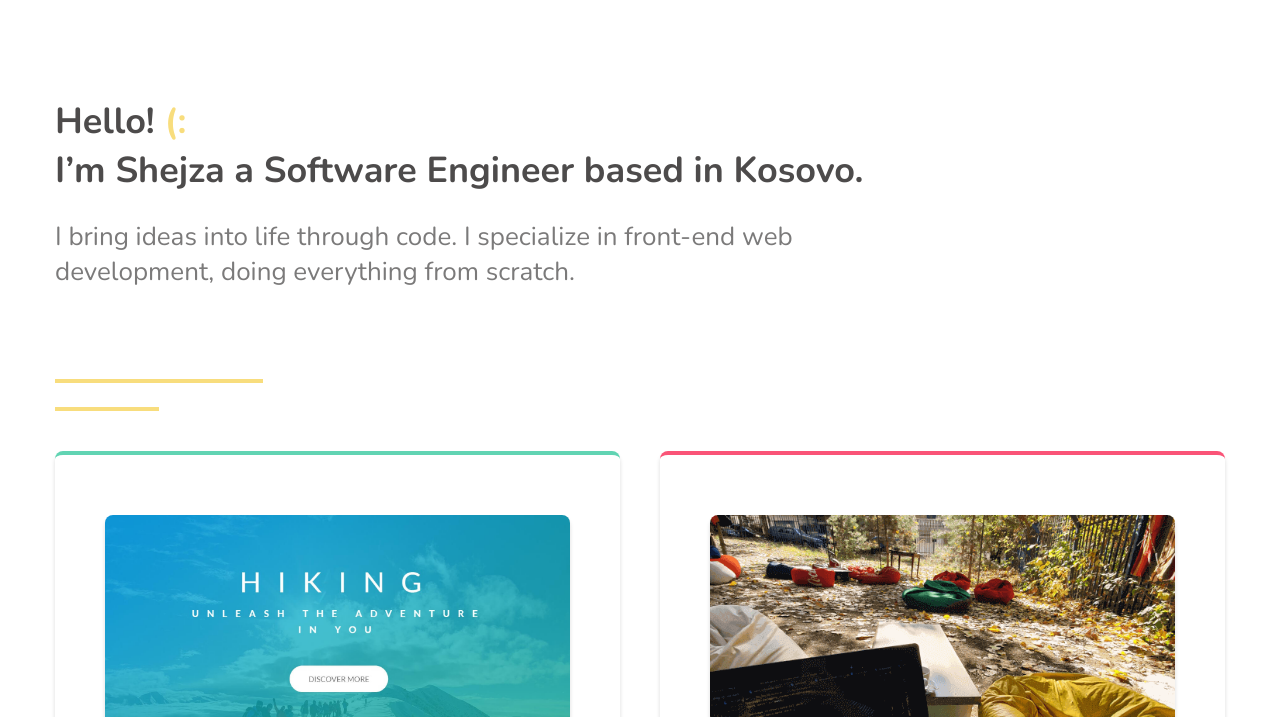
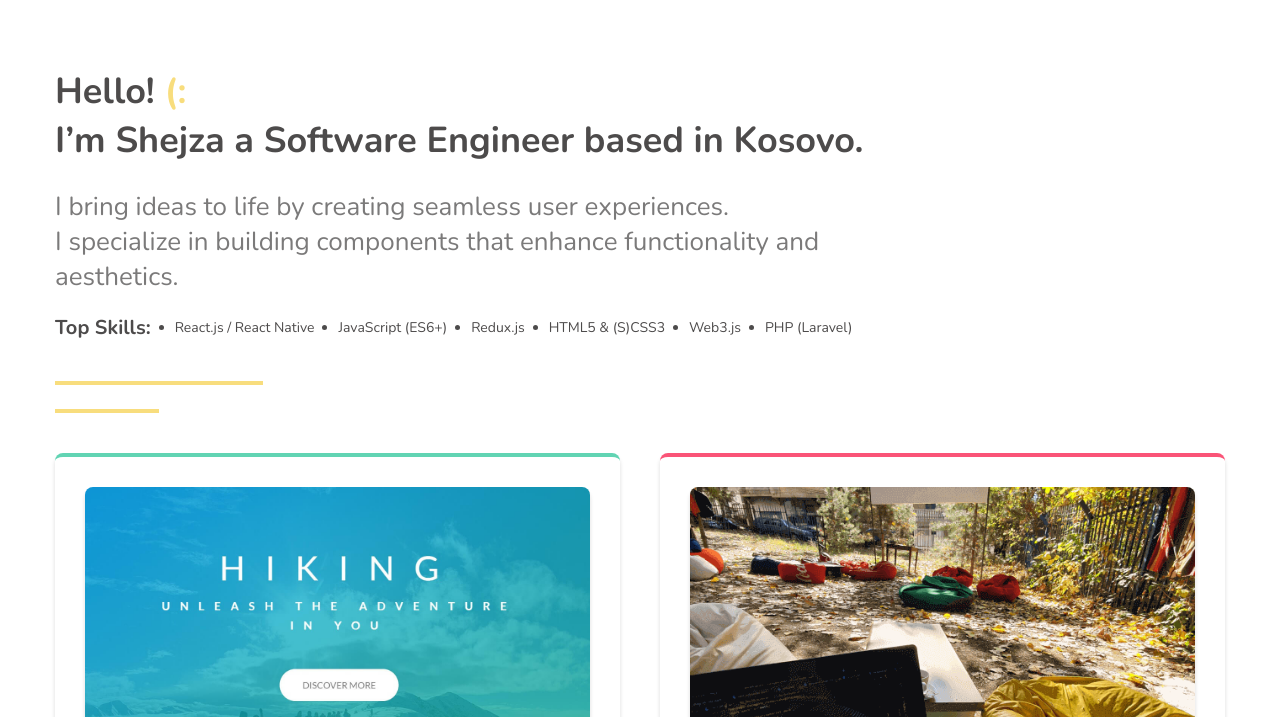
Before and after one commit to shejza/portfolio, a website: page index.html in a window 1280 px wide. Shown: the part 83-800 px from the top of the page. Drawn offline with nearby package versions, Linux system fonts and the light colour scheme.

Commit message:
Some updates

```diff
--- a/index.html
+++ b/index.html
@@ -64,9 +64,22 @@
                     <span class="smiley-face">(:</span><br />
                     I’m Shejza a Software Engineer
                     based in Kosovo.</h1>
-                <h2 class="hero__image--description">I bring ideas into life through code. I specialize in front-end web
-                    development, doing everything from scratch.</h2>
+                <h2 class="hero__image--description">I bring ideas to life by creating seamless user experiences.
+                <br/>
+I specialize in building components that enhance functionality and aesthetics.</h2>
             </div>
+
+        <div class="skills">
+            <h2 class="skills__header">Top Skills:</h2>
+            <ul>
+                <li>React.js / React Native</li>
+                <li>JavaScript (ES6+)</li>
+                <li>Redux.js</li>
+                <li>HTML5 & (S)CSS3</li>
+                <li>Web3.js</li>
+                <li>PHP (Laravel)</li>
+            </ul>
+        </div>
 
             <div class="divider">
                 <div class="divider__long"></div>
--- a/sass/components/_card.scss
+++ b/sass/components/_card.scss
@@ -4,12 +4,12 @@
     border-top: 4px solid $color-darkest-gray;
     border-radius: 8px;
     box-shadow: 0px 4px 4px rgba(0, 0, 0, 0.14);
-    padding: 6rem 5rem;
+     padding: 3rem;
     display: block;
     transition: all .3s ease-in-out;
 
     @include respond(small-phone) {
-        padding: 4rem 3rem;
+        padding: 3rem;
         max-height: fit-content;
         height: auto;
         max-height: 218px;
@@ -17,7 +17,10 @@
 
 
     &:hover {
-        padding: 3rem 2rem;
+        opacity: 0.9;
+        box-shadow: 0 0 10px rgba(0, 0, 0, 0.3);
+        border-color: #6495ED;
+        border-width: 4px;
     }
 
     &__image {
--- a/sass/pages/_heroimage.scss
+++ b/sass/pages/_heroimage.scss
@@ -1,12 +1,11 @@
 .hero__image {
-    padding-top: 10rem;
+    padding-top: 7rem;
     max-width: 74%;
-    padding-bottom: 9rem;
+    padding-bottom: 2rem;
 
     @include respond(mini-tab) {
         max-width: 100%;
         padding-top: 5rem;
-        padding-bottom: 4rem;
     }
 
     &--title {
@@ -40,4 +39,46 @@
         animation-timing-function: ease-out;
 
     }
+
 }
+.skills {
+    display: flex;
+    align-items: center;
+    gap: 24px;
+    padding-bottom: 4rem;
+    flex-wrap: wrap;
+     @include respond(mini-tab) {
+        gap: 8px;
+    }
+     @include respond(small-phone) {
+        flex-direction: column;
+        align-items: baseline;
+        }
+       ul {
+            display: flex;
+            gap: 24px;
+              @include respond(mini-tab) {
+                gap: 8px;
+            }
+            @include respond(small-phone) {
+                 flex-direction: column;
+            }
+            li {
+                font-size: 1.4rem;
+                color: $color-darkest-gray;
+
+            }
+        }
+    &__header {
+        font-weight: 600;
+        font-size: 2rem;
+        color: $color-darkest-gray;
+
+
+
+    @include respond(small-phone) {
+        font-size: 1.8rem;
+        line-height: 40px;
+    }
+    }
+}
```
Also changed, not shown: profile.html (+9 -1 lines), css/style.css.
